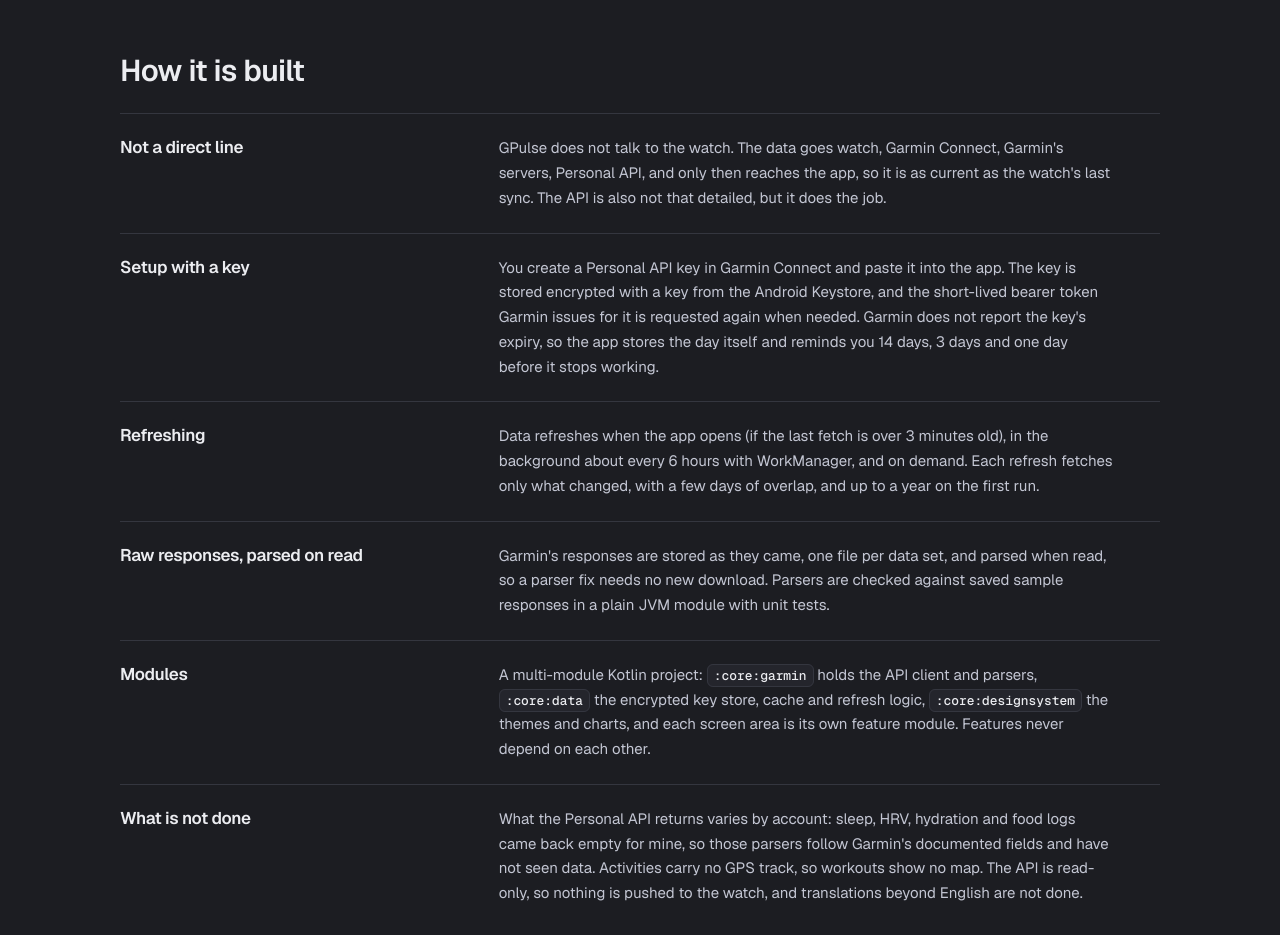
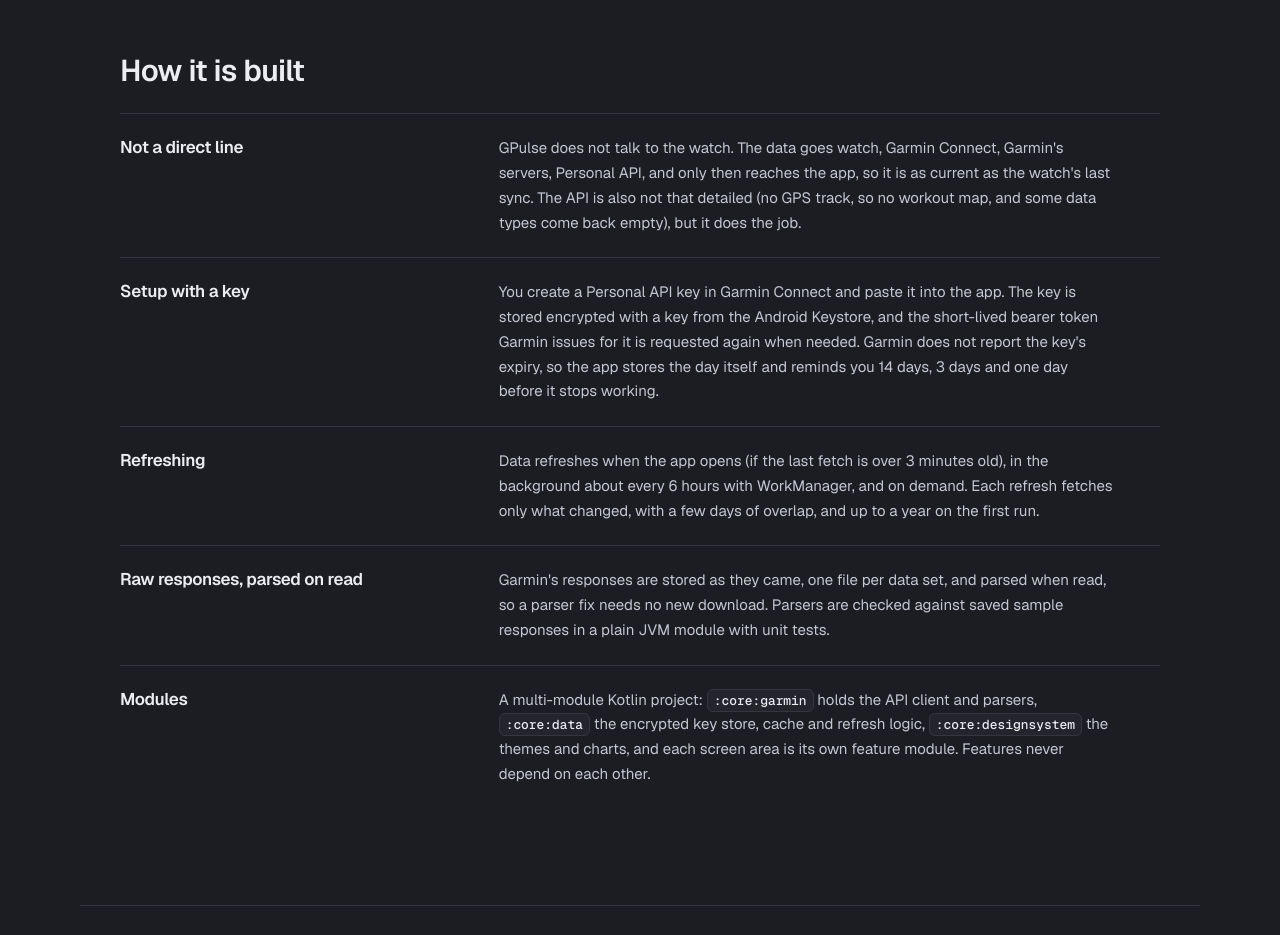
Before and after one commit to georgearn/portfolio, a plain HTML site: page gpulse.html in a window 1280 px wide. Shown: the part 1600-2535 px from the top of the page. Drawn offline with nearby package versions, Linux system fonts and the light colour scheme.

Commit message:
GPulse page: drop 'What is not done', fold API limits into the direct-line row
Co-Authored-By: Claude Sonnet 5.5 <noreply@anthropic.com>
Claude-Session: https://claude.ai/code/session_01L9PnD4fk4FwniETjgvnBgc

```diff
--- a/gpulse.html
+++ b/gpulse.html
@@ -74,12 +74,11 @@
 <section class="wrap section">
   <h2 class="h2 reveal">How it is built</h2>
   <div class="rows">
-    <div class="r reveal"><h3>Not a direct line</h3><p>GPulse does not talk to the watch. The data goes watch, Garmin Connect, Garmin's servers, Personal API, and only then reaches the app, so it is as current as the watch's last sync. The API is also not that detailed, but it does the job.</p></div>
+    <div class="r reveal"><h3>Not a direct line</h3><p>GPulse does not talk to the watch. The data goes watch, Garmin Connect, Garmin's servers, Personal API, and only then reaches the app, so it is as current as the watch's last sync. The API is also not that detailed (no GPS track, so no workout map, and some data types come back empty), but it does the job.</p></div>
     <div class="r reveal"><h3>Setup with a key</h3><p>You create a Personal API key in Garmin Connect and paste it into the app. The key is stored encrypted with a key from the Android Keystore, and the short-lived bearer token Garmin issues for it is requested again when needed. Garmin does not report the key's expiry, so the app stores the day itself and reminds you 14 days, 3 days and one day before it stops working.</p></div>
     <div class="r reveal"><h3>Refreshing</h3><p>Data refreshes when the app opens (if the last fetch is over 3 minutes old), in the background about every 6 hours with WorkManager, and on demand. Each refresh fetches only what changed, with a few days of overlap, and up to a year on the first run.</p></div>
     <div class="r reveal"><h3>Raw responses, parsed on read</h3><p>Garmin's responses are stored as they came, one file per data set, and parsed when read, so a parser fix needs no new download. Parsers are checked against saved sample responses in a plain JVM module with unit tests.</p></div>
     <div class="r reveal"><h3>Modules</h3><p>A multi-module Kotlin project: <code>:core:garmin</code> holds the API client and parsers, <code>:core:data</code> the encrypted key store, cache and refresh logic, <code>:core:designsystem</code> the themes and charts, and each screen area is its own feature module. Features never depend on each other.</p></div>
-    <div class="r reveal"><h3>What is not done</h3><p>What the Personal API returns varies by account: sleep, HRV, hydration and food logs came back empty for mine, so those parsers follow Garmin's documented fields and have not seen data. Activities carry no GPS track, so workouts show no map. The API is read-only, so nothing is pushed to the watch, and translations beyond English are not done.</p></div>
   </div>
 </section>
 </main>
```
